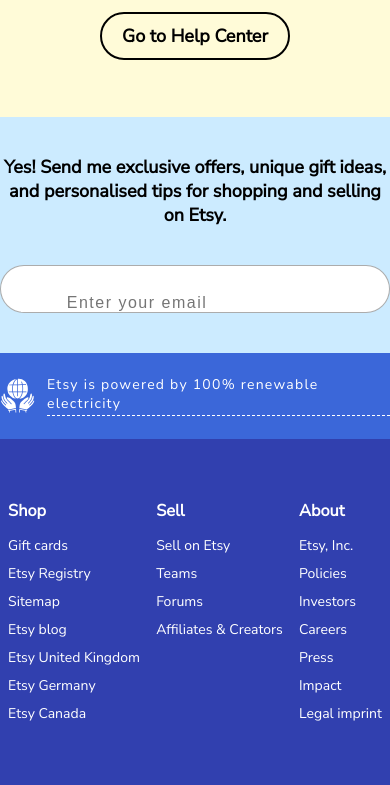
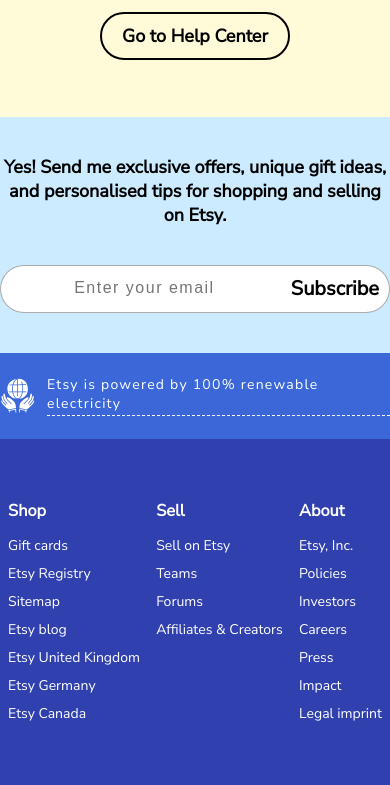
Before and after one commit to muhammad-umar-218980/etsy-repository, a plain HTML site: page index.html in a window 390 px wide. Shown: the part 6368-7153 px from the top of the page. Drawn offline with nearby package versions, Linux system fonts and the light colour scheme.

Commit message:
changes added

```diff
--- a/style.css
+++ b/style.css
@@ -89,7 +89,7 @@ nav .input_bar input {
  border-bottom: transparent;
  outline: none;
  caret-color: #F1641E;
- caret-shape: underscore;
+ caret-shape: auto;
 }
 
 
@@ -681,9 +681,9 @@ cursor: pointer;
   }
 }
 
-@media only screen and (max-width: 1000px) {
+/* @media only screen and (max-width: 1000px) {
 
-}
+} */
 
 @media only screen and (max-width: 768px) {
   .paragraphs section {
@@ -772,11 +772,16 @@ cursor: pointer;
   background-color: white;
   transition: all 0.3s ease-in-out;
   z-index: 10;
+  overflow: hidden;
 }
 
 .subscription form:hover{
   border-color: black;
   box-shadow: 0px 0px 10px rgba(48, 48, 48, 0.231) ;
+}
+.subscription form:hover .subscribe_btn{
+  transform: scale(1.05);
+  background-color: rgba(128, 128, 128, 0.503);
 }
 
 .subscription form input{
@@ -800,14 +805,21 @@ cursor: pointer;
 }
 .subscription form .subscribe_btn{
   /* display: inline; */
-  cursor: pointer;
+  /* cursor: pointer;
     transition: all 0.1s ease-in-out;
     background-color: white;
+    border: transparent; */
+
+
+
+
     border: transparent;
-}
-.subscription form .subscribe_btn:hover{
-
-  transform: scale(1.1);
+      border-top-right-radius: 30px;
+      border-bottom-right-radius: 30px;
+      padding: 10px ;
+      font-size: 20px;
+      cursor: pointer;
+      transition: all 0.1s ease-in-out;
 }
 
 
@@ -832,18 +844,18 @@ cursor: pointer;
 }
 
 @media only screen and (max-width: 768px) {
-  .subscription form {
+  /* .subscription form {
     margin: 0 auto 40px;
-  }
+  } */
 }
 
 @media screen and (max-width: 532px){
   .subscription form input{
     width: 100%;
   }
-  .subscription form .subscribe_btn{
+  /* .subscription form .subscribe_btn{
     display: none;
-  }
+  } */
 }
 
 
@@ -1113,9 +1125,9 @@ footer .languages:hover{
   background-color: rgba(172, 172, 172, 0.36);
 }
 
-footer .last_el{
-  /* margin-right: 60px; */
-}
+/* footer .last_el{
+  margin-right: 60px;
+} */
 
 footer .last_el ul{
   display: flex;
@@ -1242,8 +1254,7 @@ footer .last_el ul li:hover{
     width: 100%;
   }
 
-    .circle_cards , .subscription,
-    .subscription form , .square_cards , .square_cards .section_1,
+    .circle_cards , .square_cards , .square_cards .section_1,
     .square_cards .section_2 , .gifts  , .download_btn , .links , footer{
       flex-wrap: wrap;
     }
@@ -1253,7 +1264,7 @@ footer .last_el ul li:hover{
         }
 
 
-    .subscription form input{
+    /* .subscription form input{
       width: 230px;
       height: 17px;
     }
@@ -1261,7 +1272,7 @@ footer .last_el ul li:hover{
         .subscription form .subscribe_btn{
           width: 230px;
             height: 17px;
-        }
+        } */
 
     .download .download_btn{
       width: 100%;
```
Also changed, not shown: index.html (+3 -1 lines).
